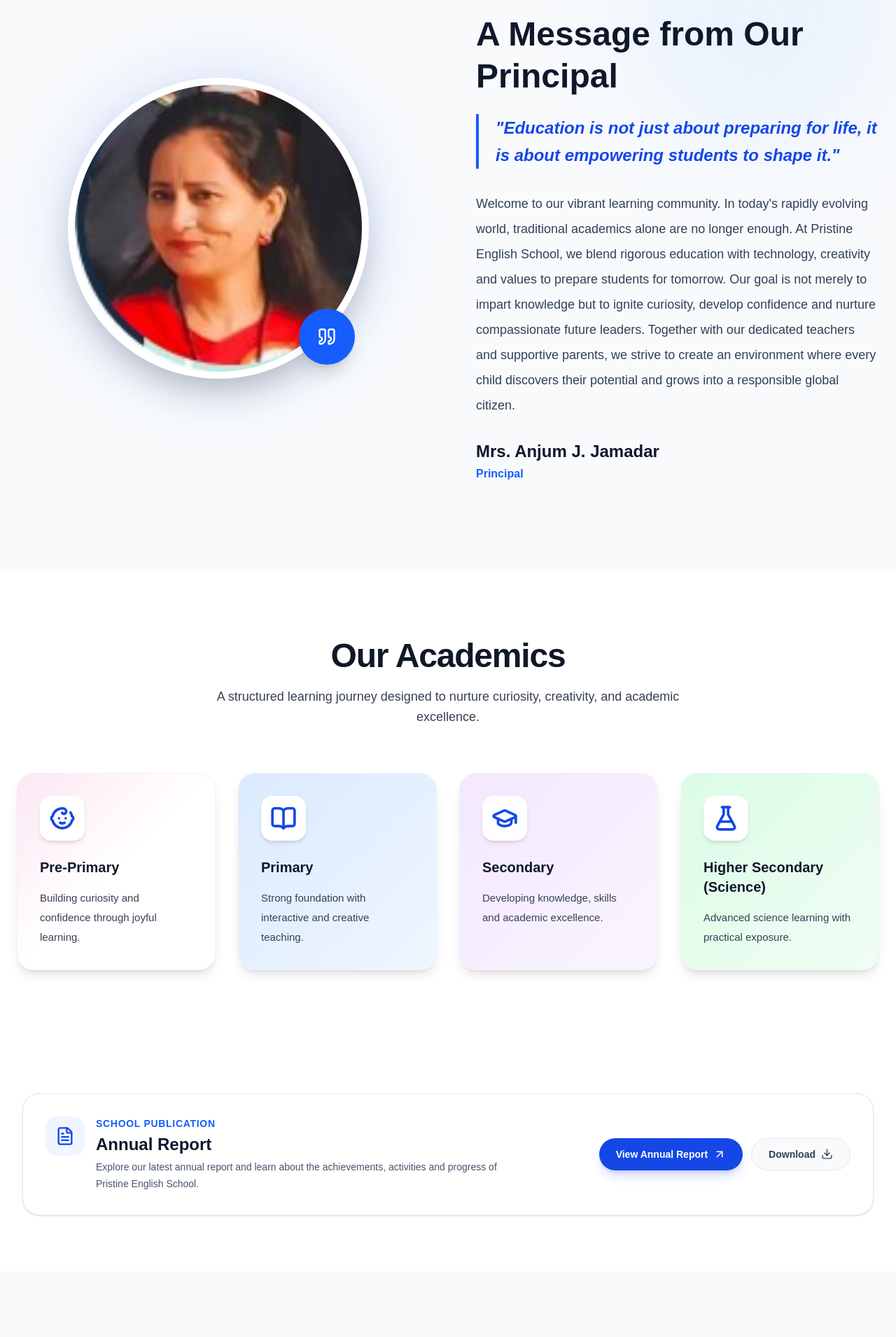
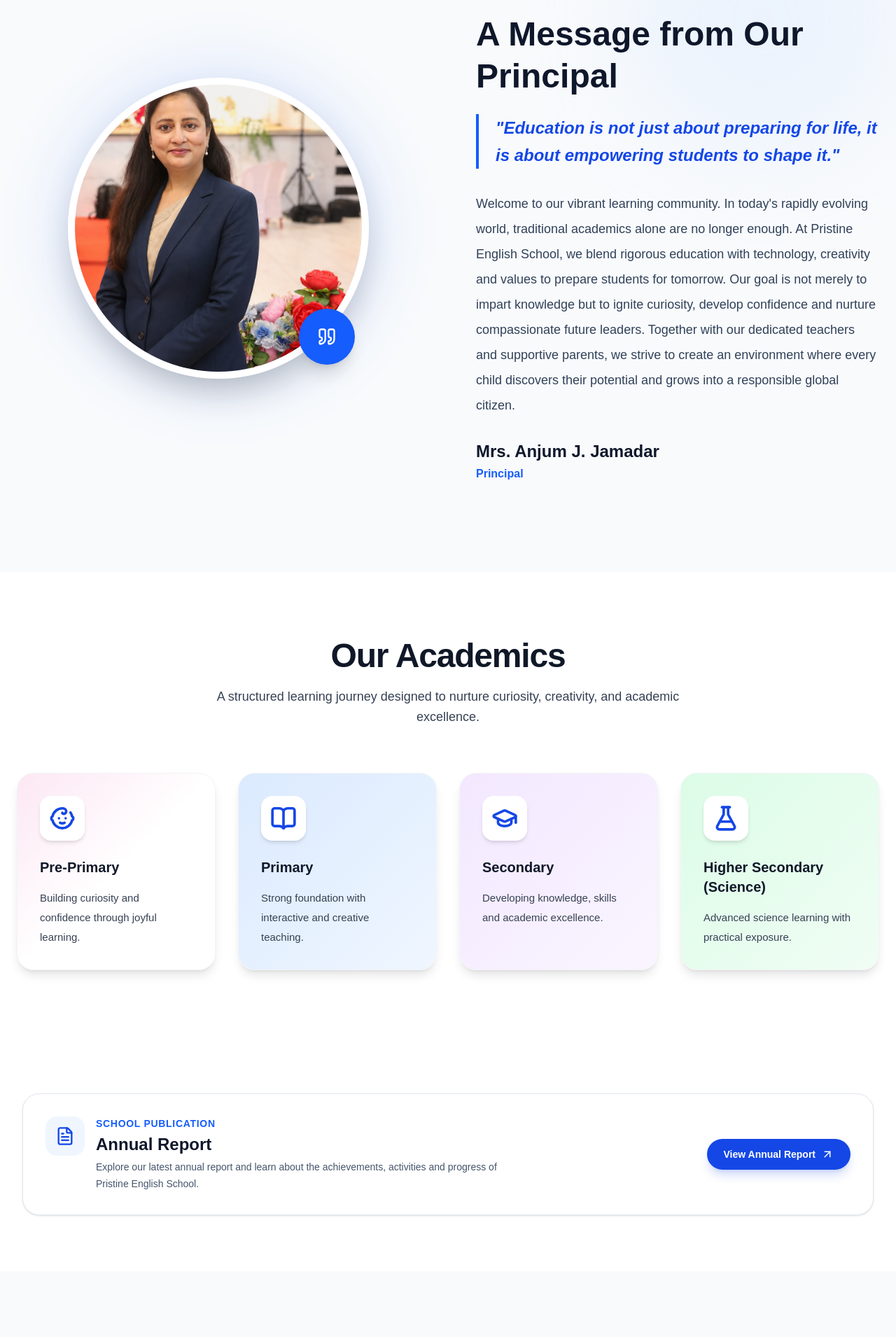
Before and after one commit to alipatwegar09/pristine-english-school, a Next.js app: page / in a window 1280 px wide. Shown: the part 4470-6380 px from the top of the page at 70% size. Built offline with nearby package versions, Linux system fonts and the light colour scheme.

Commit message:
"Some changes related to email"

```diff
--- a/app/api/admission/route.ts
+++ b/app/api/admission/route.ts
@@ -129,7 +129,7 @@
 
       to: [
         {
-          email: "alipatwegar123@gmail.com",
+          email: "pristinemiraj@gmail.com",
           name: "Pristine English School",
         },
       ],
--- a/components/sections/annualreport/index.tsx
+++ b/components/sections/annualreport/index.tsx
@@ -71,7 +71,7 @@
             </Link>
 
             {/* Download PDF */}
-            <a
+            {/* <a
               href="/documents/annual-report.pdf"
               download
               className="
@@ -88,7 +88,7 @@
             >
               Download
               <Download size={17} />
-            </a>
+            </a> */}
           </div>
         </div>
       </div>
--- a/components/sections/notices/notice-card.tsx
+++ b/components/sections/notices/notice-card.tsx
@@ -141,7 +141,7 @@
                 </span>
               </div>
 
-              <button
+              {/* <button
                 className="
                 flex
                 items-center
@@ -158,7 +158,7 @@
                   size={18}
                   className="transition-transform group-hover:translate-x-1"
                 />
-              </button>
+              </button> */}
             </div>
           </motion.div>
         );
--- a/data/principal.ts
+++ b/data/principal.ts
@@ -18,5 +18,5 @@
 
   designation: "Principal",
 
-  image: "/images/principal/principal.jpg",
+  image: "/images/principal/principal.png",
 };
```
Also changed, not shown: public/images/principal/principal.PNG (added), public/images/principal/principal.jpg (deleted).
